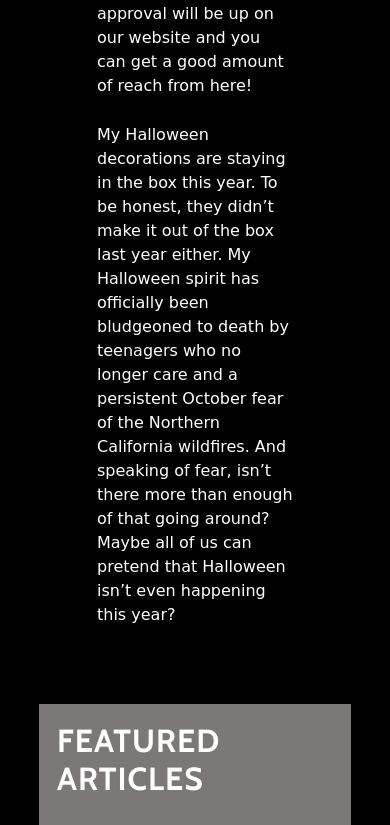
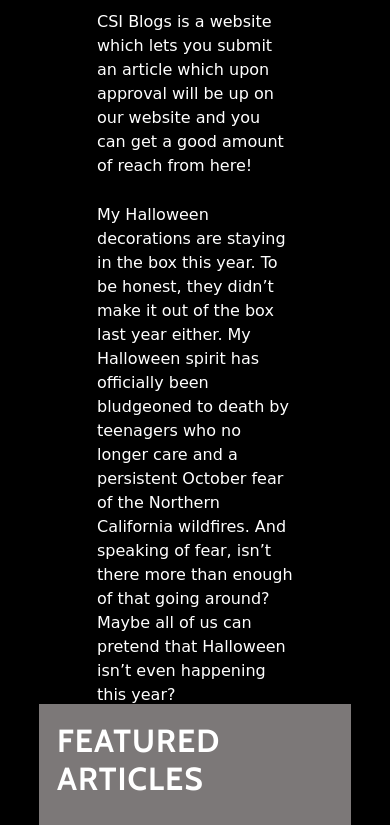
Before and after one commit to agamjotsingh18/csi-blogs, a plain HTML site: page index.html in a window 390 px wide. Shown: the part 206-1031 px from the top of the page. Drawn offline with nearby package versions, Linux system fonts and the light colour scheme; a web font is replaced by a local one.

Commit message:
Update style.css

```diff
--- a/css/style.css
+++ b/css/style.css
@@ -49,7 +49,7 @@
   .content {
     height: 100%;
     display: flex;
-    margin-top: 32px;
+
     padding: 9px;
     position: relative;
   }
@@ -137,3 +137,9 @@
   .footer a {
     color: white;
   }
+
+  @media(max-width: 991px){
+    .content{
+      padding-top: 170px;
+    }
+  }
```
